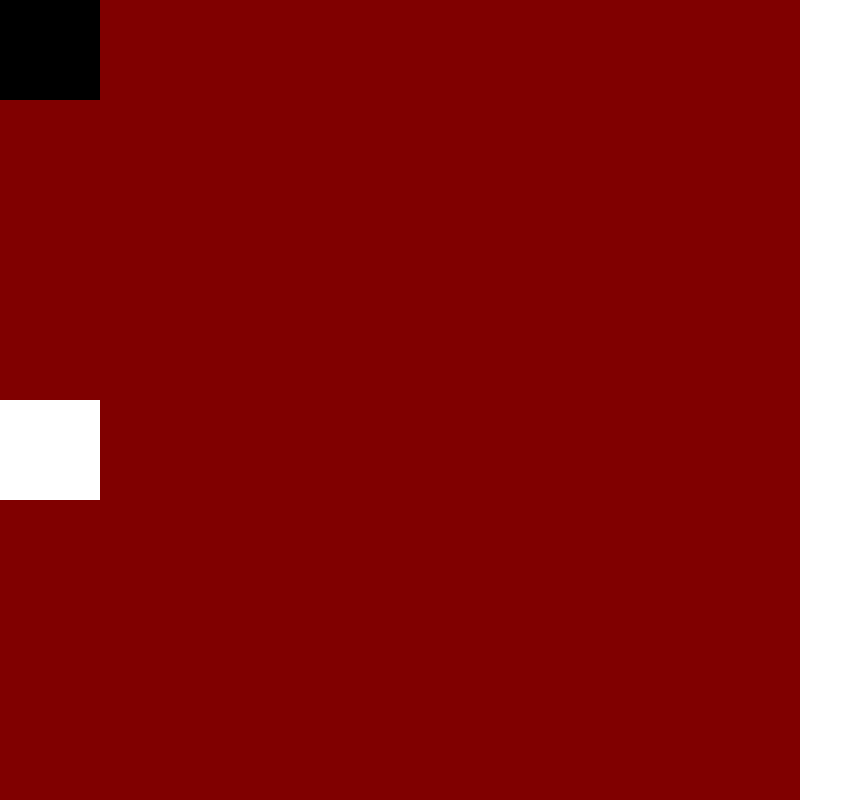
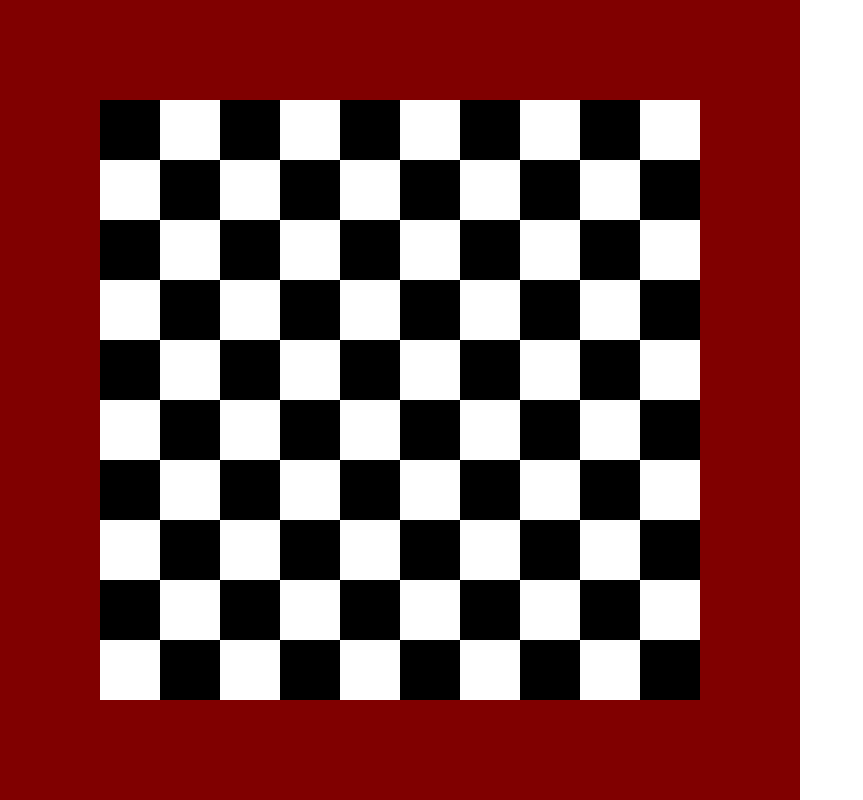
Before and after one commit to David-127/spelprojekt, a plain HTML site: page index.html in a window 1280 px wide. Shown: the whole page, without its empty margins (0-863 px from the left). Drawn offline with Linux system fonts and the light colour scheme.

Commit message:
idag har jag plannerat allt jag behöver göra , samt att gjort klart sjävla brädet

```diff
--- a/index.html
+++ b/index.html
@@ -9,11 +9,152 @@
 
 </head>
 <body>
-<main>
+<div class="box">
+
+    <div class="innebox">
+    <div class="rad1">
     <div class="block1" ></div>
     <div class="block2"></div>
+    <div class="block1" ></div>
+    <div class="block2"></div>
+    <div class="block1" ></div>
+    <div class="block2"></div>
+    <div class="block1" ></div>
+    <div class="block2"></div>
+    <div class="block1" ></div>
+    <div class="block2"></div>
+</div>
 
-</main>
+<div class="rad2">
+    <div class="block2"></div>
+    <div class="block1" ></div>
+    <div class="block2"></div>
+    <div class="block1" ></div>
+    <div class="block2"></div>
+    <div class="block1" ></div>
+    <div class="block2"></div>
+    <div class="block1" ></div>
+    <div class="block2"></div>
+    <div class="block1" ></div>
+</div>
+</div>
+<div class="innebox">
+    <div class="rad1">
+    <div class="block1" ></div>
+    <div class="block2"></div>
+    <div class="block1" ></div>
+    <div class="block2"></div>
+    <div class="block1" ></div>
+    <div class="block2"></div>
+    <div class="block1" ></div>
+    <div class="block2"></div>
+    <div class="block1" ></div>
+    <div class="block2"></div>
+</div>
+
+<div class="rad2">
+    <div class="block2"></div>
+    <div class="block1" ></div>
+    <div class="block2"></div>
+    <div class="block1" ></div>
+    <div class="block2"></div>
+    <div class="block1" ></div>
+    <div class="block2"></div>
+    <div class="block1" ></div>
+    <div class="block2"></div>
+    <div class="block1" ></div>
+</div>
+</div>
+
+<div class="innebox">
+    <div class="rad1">
+    <div class="block1" ></div>
+    <div class="block2"></div>
+    <div class="block1" ></div>
+    <div class="block2"></div>
+    <div class="block1" ></div>
+    <div class="block2"></div>
+    <div class="block1" ></div>
+    <div class="block2"></div>
+    <div class="block1" ></div>
+    <div class="block2"></div>
+</div>
+
+<div class="rad2">
+    <div class="block2"></div>
+    <div class="block1" ></div>
+    <div class="block2"></div>
+    <div class="block1" ></div>
+    <div class="block2"></div>
+    <div class="block1" ></div>
+    <div class="block2"></div>
+    <div class="block1" ></div>
+    <div class="block2"></div>
+    <div class="block1" ></div>
+</div>
+</div>
+
+<div class="innebox">
+    <div class="rad1">
+    <div class="block1" ></div>
+    <div class="block2"></div>
+    <div class="block1" ></div>
+    <div class="block2"></div>
+    <div class="block1" ></div>
+    <div class="block2"></div>
+    <div class="block1" ></div>
+    <div class="block2"></div>
+    <div class="block1" ></div>
+    <div class="block2"></div>
+</div>
+
+<div class="rad2">
+    <div class="block2"></div>
+    <div class="block1" ></div>
+    <div class="block2"></div>
+    <div class="block1" ></div>
+    <div class="block2"></div>
+    <div class="block1" ></div>
+    <div class="block2"></div>
+    <div class="block1" ></div>
+    <div class="block2"></div>
+    <div class="block1" ></div>
+</div>
+</div>
+
+<div class="innebox">
+    <div class="rad1">
+    <div class="block1" ></div>
+    <div class="block2"></div>
+    <div class="block1" ></div>
+    <div class="block2"></div>
+    <div class="block1" ></div>
+    <div class="block2"></div>
+    <div class="block1" ></div>
+    <div class="block2"></div>
+    <div class="block1" ></div>
+    <div class="block2"></div>
+</div>
+
+<div class="rad2">
+    <div class="block2"></div>
+    <div class="block1" ></div>
+    <div class="block2"></div>
+    <div class="block1" ></div>
+    <div class="block2"></div>
+    <div class="block1" ></div>
+    <div class="block2"></div>
+    <div class="block1" ></div>
+    <div class="block2"></div>
+    <div class="block1" ></div>
+</div>
+</div>
+
+
+
+</div>
+
+
 
 </body>
 </html>
--- a/style.css
+++ b/style.css
@@ -2,24 +2,31 @@ body{
 padding: 0%;
 margin: 0%;
 height: 100vh;
-display: grid;
+
 }
 
-main{
-display: grid;
+.box{
+display:flex;
 background-color:maroon;
 width: 800px ;
 height:800px ;
+justify-content: center;
+align-items: center;
+}
 
+.innebox{
+ display: flex;
+ align-items: row;
 }
+
 .block1{
 background-color: black;
-width: 100px;
-height: 100px;
+width: 60px;
+height: 60px;
 }
 
 .block2{
 background-color:white;
-width: 100px;
-height: 100px;
+width: 60px;
+height: 60px;
 }
```
